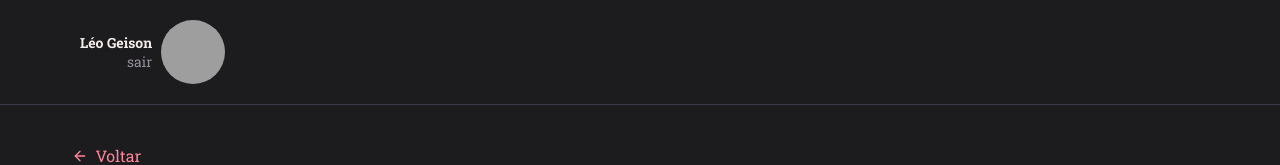
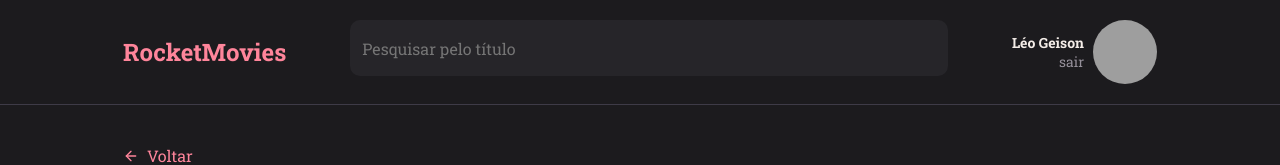
Before and after one commit to leogeison/rocketMovie, a React (Vite) app: page / in a window 1280 px wide. Shown: the top 165 px of the page. Built offline with nearby package versions, Linux system fonts and the light colour scheme; grey boxes are pictures that could not be loaded.

Commit message:
Complete implementation of Details page

```diff
--- a/src/components/Header/index.jsx
+++ b/src/components/Header/index.jsx
@@ -1,20 +1,27 @@
-import { Container, Profile, Logout } from "./styles";
+import { Container, Profile, Logout, Brand, Search } from './styles';
+import { Input } from '../../components/Input';
 
 export function Header() {
   return (
     <Container>
+     <Brand>
+     <h1>RocketMovies</h1>
+     </Brand>
+
+     <Search>
+     <Input placeholder="Pesquisar pelo título"/>
+
+     </Search>
+
+
       <Profile>
-      <div>
-        <strong>Léo Geison</strong>
-        <Logout>
-        sair
-      </Logout>
-
-      </div>
+        <div>
+          <strong>Léo Geison</strong>
+          <Logout>sair</Logout>
+        </div>
 
         <img src="https://github.com/leogeison.png" alt="foto do usuário" />
       </Profile>
-
     </Container>
-  )
+  );
 }
--- a/src/components/Header/styles.js
+++ b/src/components/Header/styles.js
@@ -12,7 +12,25 @@ export const Container = styled.header`
   display: flex;
   justify-content: space-between;
 
-  padding: 0 80px;
+  padding: 0 123px;
+`;
+
+export const Search = styled.div`
+  display: flex;
+  align-items: center;
+  padding: 0 64px;
+  flex-grow: 1;
+`;
+
+export const Brand = styled.div`
+  display: flex;
+  justify-content: center;
+  align-items: center;
+
+  > h1 {
+    font-size: 24px;
+    color: ${({ theme }) => theme.COLORS.SALMON};
+  }
 `;
 
 export const Profile = styled.div`
@@ -31,7 +49,6 @@ export const Profile = styled.div`
     margin-right: 9px;
     line-height: 18px;
 
-
     strong {
       font-size: 14px;
       color: ${({ theme }) => theme.COLORS.WHITE};
--- a/src/components/Input/index.jsx
+++ b/src/components/Input/index.jsx
@@ -3,7 +3,7 @@ import { Container } from './styles';
 export function Input({ icon: Icon, ...rest }) {
   return (
     <Container>
-      {icon && <Icon size={20} />}
+      {Icon && <Icon size={20} />}
       <input {...rest} />
     </Container>
   );
--- a/src/pages/Details/styles.js
+++ b/src/pages/Details/styles.js
@@ -20,7 +20,6 @@ export const Container = styled.div`
   > main::-webkit-scrollbar {
       width: 8px;
 
-
     }
 
     > main::-webkit-scrollbar-thumb {
@@ -33,8 +32,8 @@ export const Container = styled.div`
 `;
 
 export const Content = styled.div`
-  max-width: 1137px;
-  margin: 0 auto;
+
+  margin: 0 123px;
 
   display: flex;
   flex-direction: column;
```
